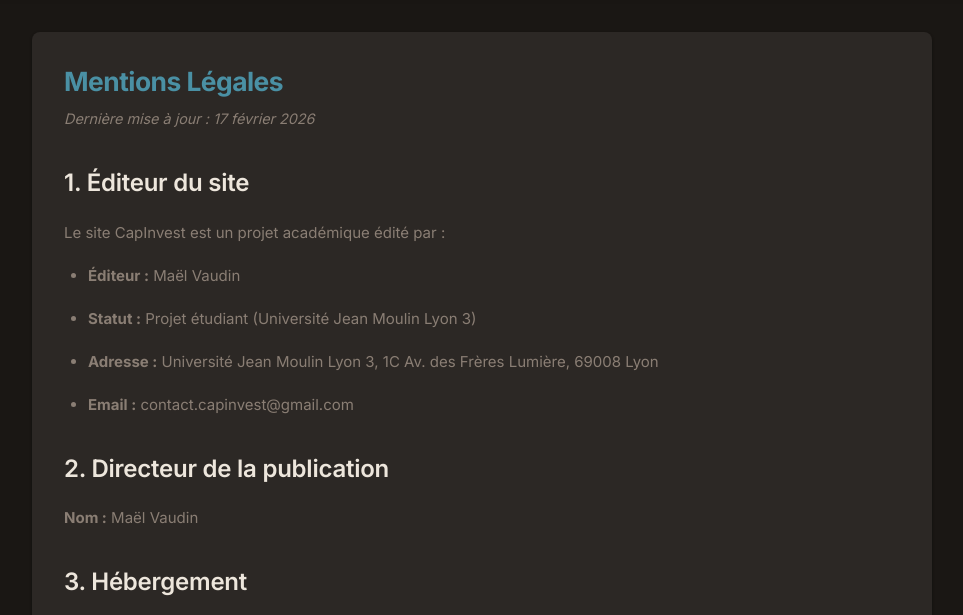
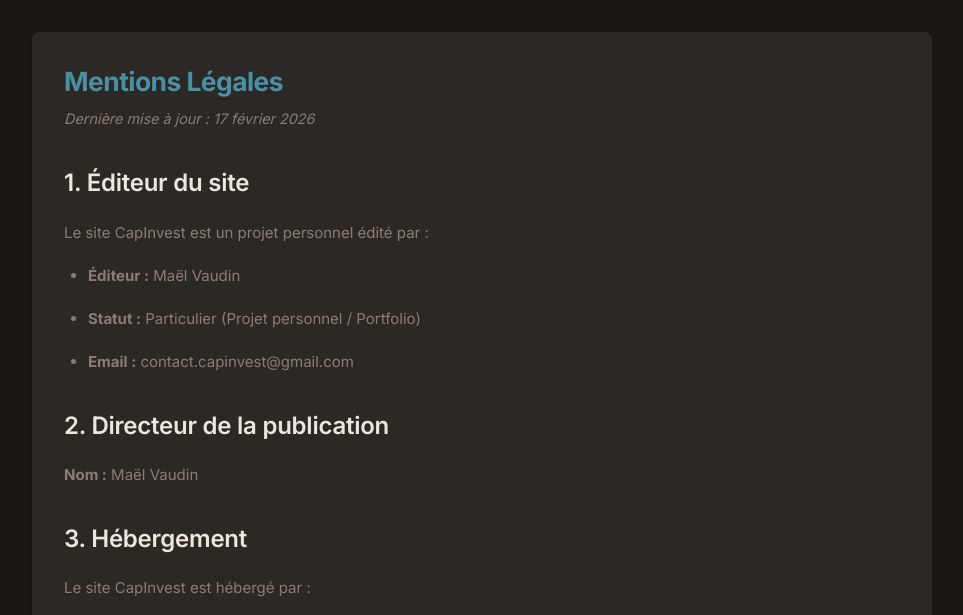
Before and after one commit to ChaseX9/Projet-PPE, a FastAPI app: page /mentions_legales.html in a window 1280 px wide. Shown: the part 65-680 px from the top of the page, without its empty margins (158-1121 px from the left). Run offline with FastAPI, Linux system fonts and the light colour scheme.

Commit message:
docs: remove specific university and location details from legal pages

```diff
--- a/templates/mentions_legales.html
+++ b/templates/mentions_legales.html
@@ -66,11 +66,10 @@
         <p class="last-updated">Dernière mise à jour : 17 février 2026</p>
 
         <h2>1. Éditeur du site</h2>
-        <p>Le site CapInvest est un projet académique édité par :</p>
+        <p>Le site CapInvest est un projet personnel édité par :</p>
         <ul>
             <li><strong>Éditeur :</strong> Maël Vaudin</li>
-            <li><strong>Statut :</strong> Projet étudiant (Université Jean Moulin Lyon 3)</li>
-            <li><strong>Adresse :</strong> Université Jean Moulin Lyon 3, 1C Av. des Frères Lumière, 69008 Lyon</li>
+            <li><strong>Statut :</strong> Particulier (Projet personnel / Portfolio)</li>
             <li><strong>Email :</strong> contact.capinvest@gmail.com</li>
         </ul>
 
@@ -142,7 +141,6 @@
         <p>Pour toute question relative aux mentions légales, vous pouvez contacter l'éditeur :</p>
         <ul>
             <li><strong>Email :</strong> contact.capinvest@gmail.com</li>
-            <li><strong>Dans le cadre de :</strong> Projet Universitaire - Université Jean Moulin Lyon 3</li>
         </ul>
 
         <div style="margin-top: 3rem; text-align: center;">
--- a/templates/politique_confidentialite.html
+++ b/templates/politique_confidentialite.html
@@ -88,11 +88,10 @@
 
         <h2>1. Qui sommes-nous ?</h2>
         <p>CapInvest est un conseiller en investissement automatisé (robo-advisor) créé dans le cadre d'un projet
-            académique qui vous aide à construire et gérer
+            personnel qui vous aide à construire et gérer
             votre portefeuille d'investissement. Le responsable du traitement de vos données personnelles est :</p>
         <ul>
-            <li><strong>Responsable :</strong> Maël Vaudin (Projet étudiant - Université Jean Moulin Lyon 3)</li>
-            <li><strong>Adresse :</strong> 1C Avenue des Frères Lumière, 69008 Lyon</li>
+            <li><strong>Responsable :</strong> Maël Vaudin</li>
             <li><strong>Email de contact :</strong> contact.capinvest@gmail.com</li>
         </ul>
 
@@ -248,7 +247,6 @@
         <p>Pour toute question concernant vos données personnelles ou pour exercer vos droits, contactez-nous :</p>
         <ul>
             <li><strong>Email :</strong> contact.capinvest@gmail.com</li>
-            <li><strong>Dans le cadre de :</strong> Projet Universitaire - Université Jean Moulin Lyon 3</li>
         </ul>
         <p>Si vous estimez que vos droits ne sont pas respectés, vous pouvez déposer une réclamation auprès de la
             <strong>CNIL (Commission Nationale de l'Informatique et des Libertés)</strong> :
```
